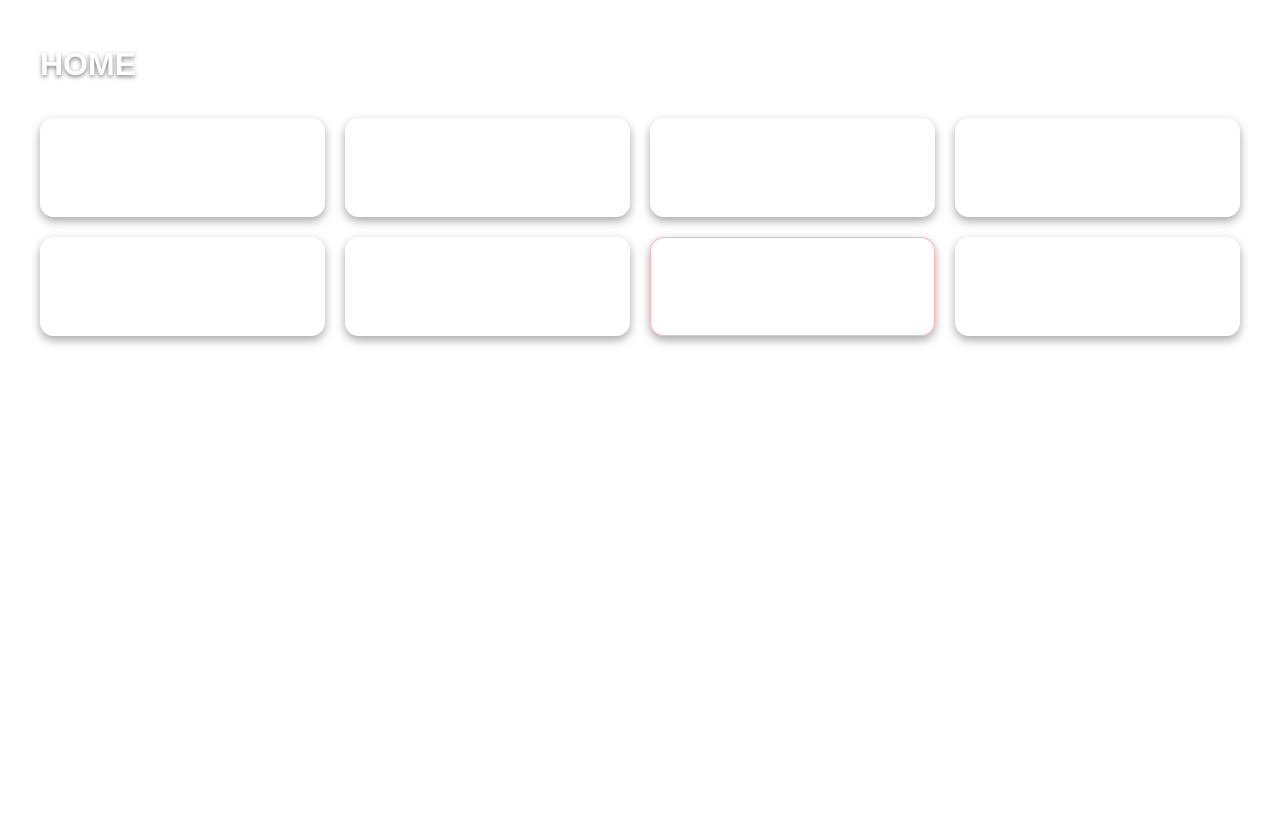
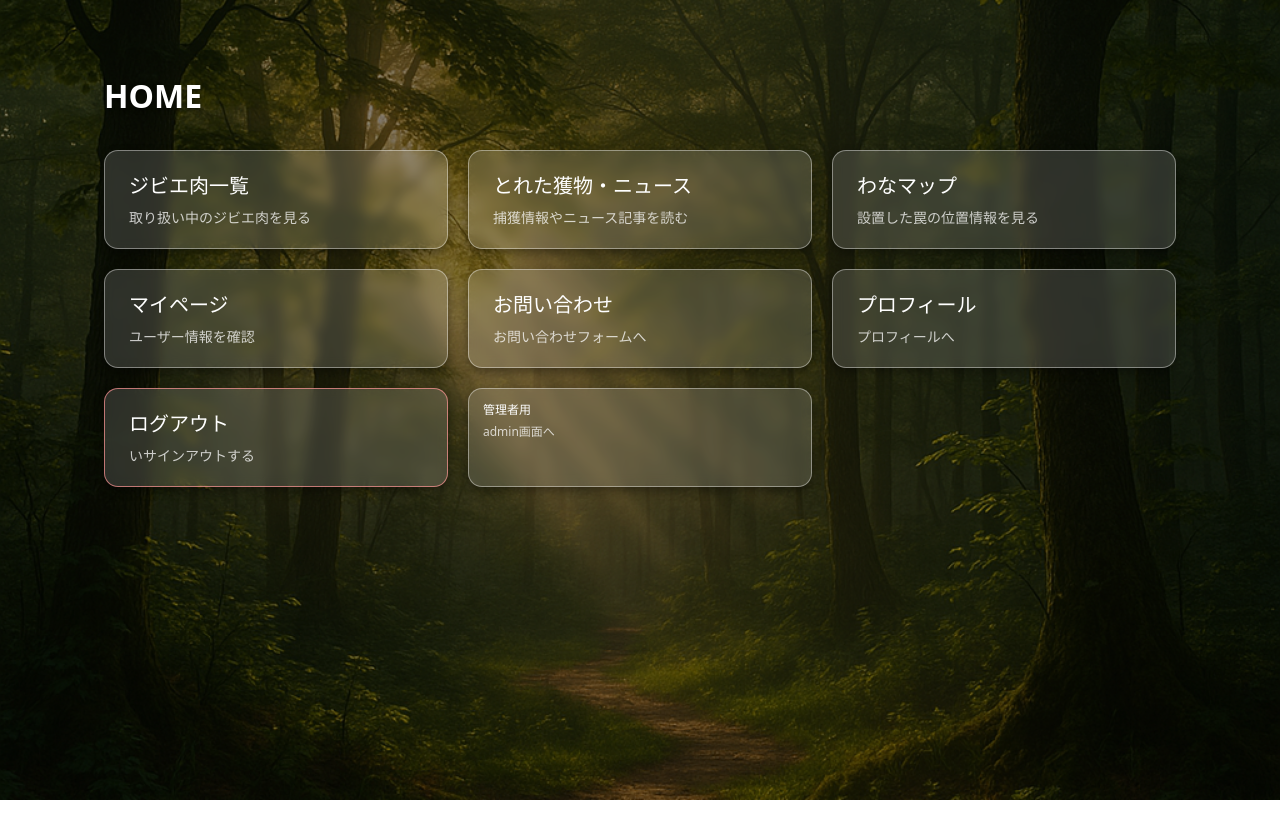
Before and after one commit to mfukui1218/gibier, a Next.js app: page /home in a window 1280 px wide. Shown: the top 838 px of the page. Before the commit the page ends 800 px from the top, so only its background shows below. Built offline with nearby package versions, Linux system fonts and the light colour scheme; no server answers; sample sign-in values are in the browser's storage.

Commit message:
Client JS

```diff
--- a/app/admin/page.tsx
+++ b/app/admin/page.tsx
@@ -5,11 +5,11 @@ import { useEffect, useRef, useMemo } from "react";
 import { useRouter } from "next/navigation";
 
 import { useAuthUser } from "@/hooks/useAuthUser";
-import { app } from "@/lib/firebase";
-import { saveAdminFcmToken} from "@/lib/saveAdminFcmToken";
-import { getMessaging, getToken } from "firebase/messaging";
+import { app } from "@/lib/firebase"; // ※このファイル内で firebase/messaging を import してないことが前提
+import { saveAdminFcmToken } from "@/lib/saveAdminFcmToken";
 
 import styles from "./admin.module.css";
+
 const ADMIN_EMAIL = process.env.NEXT_PUBLIC_ADMIN_EMAIL;
 
 type MenuItem = { title: string; desc: string; href: string };
@@ -33,13 +33,23 @@ function MenuCard({ item, onClick }: { item: MenuItem; onClick: () => void }) {
   );
 }
 
+function canUseMessaging(): boolean {
+  try {
+    const ua = navigator.userAgent.toLowerCase();
+    const isLine = ua.includes("line") || ua.includes("liff");
+    return !isLine && "serviceWorker" in navigator && "Notification" in window;
+  } catch {
+    return false;
+  }
+}
+
 export default function AdminTopPage() {
   const user = useAuthUser();
   const router = useRouter();
   const didInitNotif = useRef(false);
 
   const isAdmin = useMemo(() => {
-    return (user?.email ?? "").toLowerCase() === ADMIN_EMAIL;
+    return (user?.email ?? "").toLowerCase() === (ADMIN_EMAIL ?? "").toLowerCase();
   }, [user]);
 
   useEffect(() => {
@@ -47,25 +57,24 @@ export default function AdminTopPage() {
       if (didInitNotif.current) return;
       if (!user || !isAdmin) return;
 
-      if (!("serviceWorker" in navigator)) {
-        console.log("No serviceWorker env");
-        return;
-      }
+      // LINE内ブラウザやSW非対応は「通知機能だけ」スキップ（ページは動く）
+      if (!canUseMessaging()) return;
 
       const vapidKey = process.env.NEXT_PUBLIC_FCM_VAPID_KEY;
-      if (!vapidKey) {
-        console.error("Missing env: NEXT_PUBLIC_FCM_VAPID_KEY");
-        return;
-      }
+      if (!vapidKey) return;
 
+      // 通知許可
       const permission = await Notification.requestPermission();
-      if (permission !== "granted") {
-        console.log("Notification permission:", permission);
-        return;
-      }
+      if (permission !== "granted") return;
 
       // 保存失敗で無限リトライしない
       didInitNotif.current = true;
+
+      // ★ここが重要：firebase/messaging をトップレベル import しない
+      const { isSupported, getMessaging, getToken } = await import("firebase/messaging");
+
+      const ok = await isSupported();
+      if (!ok) return;
 
       const messaging = getMessaging(app);
       const swReg = await navigator.serviceWorker.ready;
@@ -75,10 +84,7 @@ export default function AdminTopPage() {
         serviceWorkerRegistration: swReg,
       });
 
-      if (!token) {
-        console.error("No FCM token available");
-        return;
-      }
+      if (!token) return;
 
       await saveAdminFcmToken({
         uid: user.uid,
@@ -87,7 +93,9 @@ export default function AdminTopPage() {
       });
     };
 
-    run().catch((e) => console.error("Notif init failed:", e));
+    run().catch(() => {
+      // non-critical
+    });
   }, [user, isAdmin]);
 
   if (user === undefined) return <main style={{ padding: 24 }}>読み込み中...</main>;
--- a/app/layout.tsx
+++ b/app/layout.tsx
@@ -1,13 +1,62 @@
 // app/layout.tsx
 import "./globals.css";
 import "leaflet/dist/leaflet.css";
-import ClientRoot from "@/app/_components/ClientRoot";
+import ClientRoot from "./_components/ClientRoot";
 
-export default function RootLayout({ children }: { children: React.ReactNode }) {
+export default function RootLayout({
+  children,
+}: {
+  children: React.ReactNode;
+}) {
   return (
-    <html>
-      <body>
-        {children}
+    <html lang="ja">
+      <body
+        style={{
+          margin: 0,
+          minHeight: "100vh",
+          color: "#fff",
+          position: "relative",
+          fontFamily: "system-ui, sans-serif",
+        }}
+      >
+        {/* Client 専用処理は全部ここに隔離 */}
+        <ClientRoot />
+
+        {/* 背景画像 */}
+        <div
+          style={{
+            position: "fixed",
+            inset: 0,
+            backgroundImage: "url('/backgrounds/main.png')",
+            backgroundSize: "cover",
+            backgroundPosition: "center",
+            backgroundAttachment: "fixed",
+            zIndex: -2,
+          }}
+        />
+
+        {/* 暗めのフィルター */}
+        <div
+          style={{
+            position: "fixed",
+            inset: 0,
+            background: "rgba(0, 0, 0, 0.45)",
+            zIndex: -1,
+          }}
+        />
+
+        {/* ページ本体 */}
+        <div
+          style={{
+            position: "relative",
+            zIndex: 0,
+            padding: "32px 24px",
+            maxWidth: "1200px",
+            margin: "0 auto",
+          }}
+        >
+          {children}
+        </div>
       </body>
     </html>
   );
--- a/lib/firebase.ts
+++ b/lib/firebase.ts
@@ -3,7 +3,6 @@ import { initializeApp, getApps, getApp } from "firebase/app";
 import { getAuth } from "firebase/auth";
 import { getFirestore } from "firebase/firestore";
 import { getStorage } from "firebase/storage";
-import { getMessaging, isSupported } from "firebase/messaging";
 
 const firebaseConfig = {
   apiKey: process.env.NEXT_PUBLIC_FIREBASE_API_KEY,
@@ -14,37 +13,27 @@ const firebaseConfig = {
   appId: process.env.NEXT_PUBLIC_FIREBASE_APP_ID!,
 };
 
-// 環境変数のチェック
-if (typeof window !== 'undefined') {
+// 環境変数のチェック（任意：そのまま残してOK）
+if (typeof window !== "undefined") {
   const requiredEnvVars = [
-    'NEXT_PUBLIC_FIREBASE_API_KEY',
-    'NEXT_PUBLIC_FIREBASE_AUTH_DOMAIN',
-    'NEXT_PUBLIC_FIREBASE_PROJECT_ID',
-    'NEXT_PUBLIC_FIREBASE_STORAGE_BUCKET',
-    'NEXT_PUBLIC_FIREBASE_MESSAGING_SENDER_ID',
-    'NEXT_PUBLIC_FIREBASE_APP_ID',
+    "NEXT_PUBLIC_FIREBASE_API_KEY",
+    "NEXT_PUBLIC_FIREBASE_AUTH_DOMAIN",
+    "NEXT_PUBLIC_FIREBASE_PROJECT_ID",
+    "NEXT_PUBLIC_FIREBASE_STORAGE_BUCKET",
+    "NEXT_PUBLIC_FIREBASE_MESSAGING_SENDER_ID",
+    "NEXT_PUBLIC_FIREBASE_APP_ID",
   ];
 
-  const missing = requiredEnvVars.filter(varName => !process.env[varName]);
-
+  const missing = requiredEnvVars.filter((varName) => !process.env[varName]);
   if (missing.length > 0) {
-    console.error('Missing Firebase environment variables:', missing);
+    console.error("Missing Firebase environment variables:", missing);
   }
 }
 
-export const app =
-  getApps().length > 0 ? getApp() : initializeApp(firebaseConfig);
+export const app = getApps().length > 0 ? getApp() : initializeApp(firebaseConfig);
 
 export const auth = getAuth(app);
 export const db = getFirestore(app);
 export const storage = getStorage(app);
 
-export const messaging =
-  typeof window !== "undefined" ? getMessaging(app) : null;
-
 export default app;
-
-export async function getMessagingIfSupported() {
-  const ok = await isSupported();
-  return ok ? getMessaging(app) : null;
-}
--- /dev/null
+++ b/lib/firebaseApp.ts
@@ -0,0 +1,13 @@
+// lib/firebaseApp.ts
+import { initializeApp, getApps, getApp } from "firebase/app";
+
+const firebaseConfig = {
+  apiKey: process.env.NEXT_PUBLIC_FIREBASE_API_KEY!,
+  authDomain: process.env.NEXT_PUBLIC_FIREBASE_AUTH_DOMAIN!,
+  projectId: process.env.NEXT_PUBLIC_FIREBASE_PROJECT_ID!,
+  storageBucket: process.env.NEXT_PUBLIC_FIREBASE_STORAGE_BUCKET!,
+  messagingSenderId: process.env.NEXT_PUBLIC_FIREBASE_MESSAGING_SENDER_ID!,
+  appId: process.env.NEXT_PUBLIC_FIREBASE_APP_ID!,
+};
+
+export const firebaseApp = getApps().length ? getApp() : initializeApp(firebaseConfig);
--- /dev/null
+++ b/lib/firebaseMessaging.ts
@@ -0,0 +1,35 @@
+// lib/firebaseMessaging.ts
+import { firebaseApp } from "./firebaseApp";
+
+function canUseMessaging(): boolean {
+  try {
+    const ua = navigator.userAgent.toLowerCase();
+    const isLine = ua.includes("line") || ua.includes("liff");
+    return !isLine && "serviceWorker" in navigator;
+  } catch {
+    return false;
+  }
+}
+
+export async function getFcmTokenSafely(): Promise<string | null> {
+  // LINE内やSW非対応なら、そもそも messaging を読み込まない
+  if (!canUseMessaging()) return null;
+
+  try {
+    // ★ここが重要：dynamic import
+    const { isSupported, getMessaging, getToken } = await import("firebase/messaging");
+
+    const ok = await isSupported();
+    if (!ok) return null;
+
+    const messaging = getMessaging(firebaseApp);
+
+    const vapidKey = process.env.NEXT_PUBLIC_FIREBASE_VAPID_KEY;
+    if (!vapidKey) return null;
+
+    const token = await getToken(messaging, { vapidKey });
+    return token || null;
+  } catch {
+    return null; // non-critical
+  }
+}
```
Also changed, not shown: 2 other files (tests, documents, lock files or other folders).
